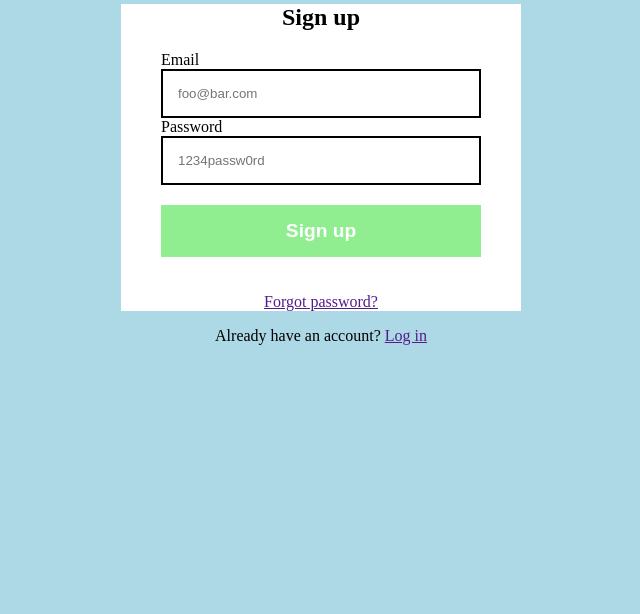
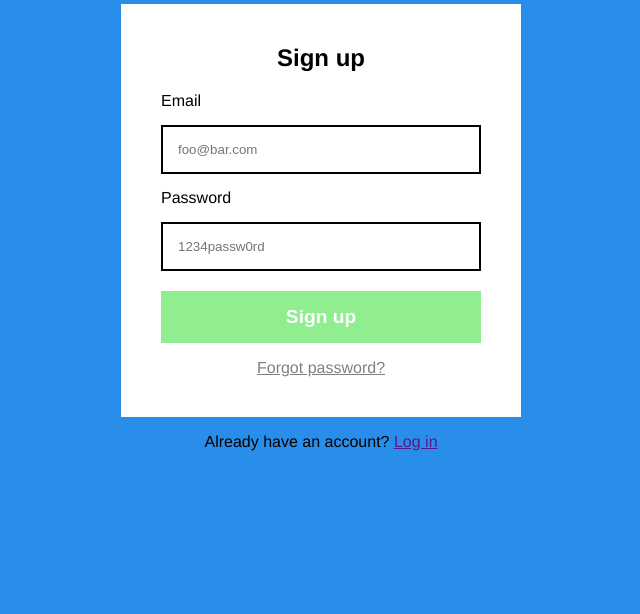
Before and after one commit to wrang308/showing-webpage-on-git, a plain HTML site: page clone/signup.html in a window 1280 px wide. Shown: the part 186-800 px from the top of the page, without its empty margins (319-959 px from the left). Drawn offline with Linux system fonts and the light colour scheme.

Commit message:
made some changes on the submit exercise

```diff
--- a/clone/signup.html
+++ b/clone/signup.html
@@ -10,7 +10,7 @@
 	<div class="maincontainer">
 
 
-		<form>
+		<form class="signup">
 
 			<h2 class="middle">Sign up</h2>
 			<label>Email</label>
@@ -23,7 +23,7 @@
 		</form>
 
 
-			<p class="middle"><a  href="">Forgot password?</a></p>
+			<p class="middle pw"><a  href="">Forgot password?</a></p>
 
 	</div>
 
--- a/clone/styles/signup.css
+++ b/clone/styles/signup.css
@@ -1,10 +1,12 @@
 body{
-	background-color:lightblue;
+	background-color: rgb(41, 142, 234);
+	font-family: Helvetica, sans-serif;
 
 }
 
 .maincontainer{
 	box-sizing: border-box;
+	margin-top: 40px;
 	width: 400px;
 	background-color: white;
 	padding-right: 40px;
@@ -21,12 +23,18 @@ body{
 	margin-left: auto;
 	margin-right: auto;
 }
+h2{
+
+
+	padding-top: 40px;
+}
 
 input{
 	box-sizing: border-box;
 	width: 100%;
 	padding: 15px;
 	border: solid black 2px;
+
 }
 p{
 
@@ -40,13 +48,25 @@ button{
 	color:white;
 	font-weight: bold;
 	font-size: 1.2em;
-	margin: 20px auto;
+	margin-top: 20px;
+
 }
 
-label{
-	margin: 20px auto;
+.signup label{
+
+	display: block;
+    margin-bottom: 15px;
+    margin-top: 15px;
+}
+
+.pw{
+	padding-bottom: 40px;
 }
 
 .middle{
 	text-align: center;
 }
+.pw a {
+	color: gray;
+
+}
```
